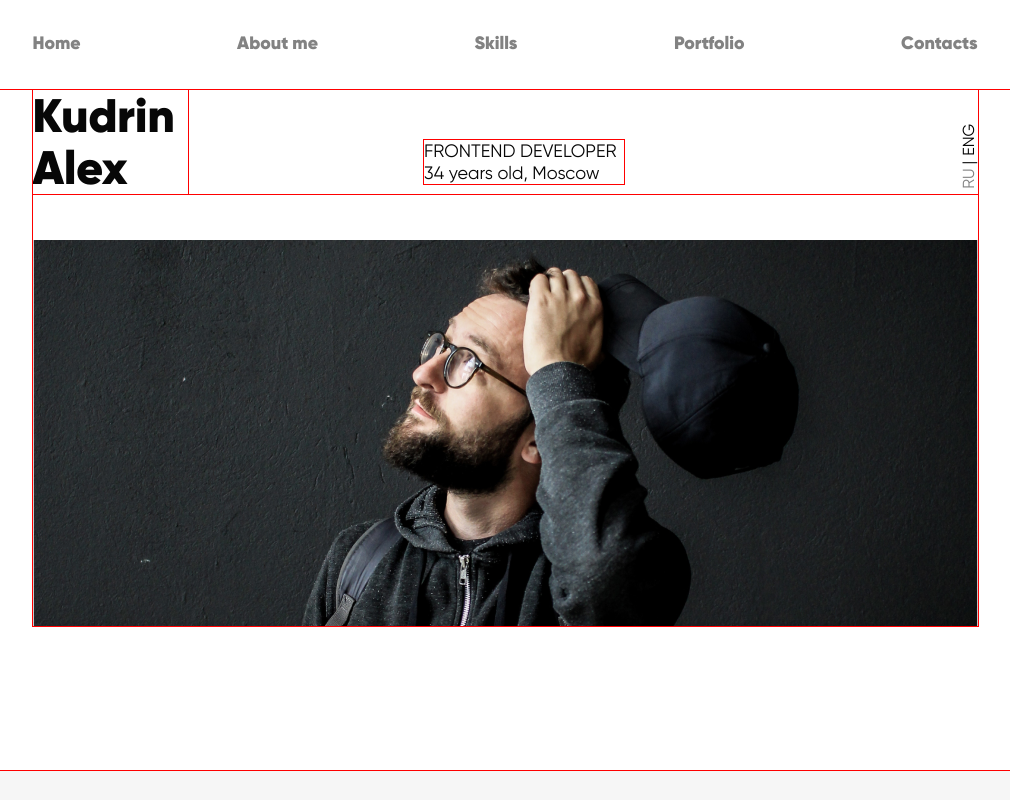
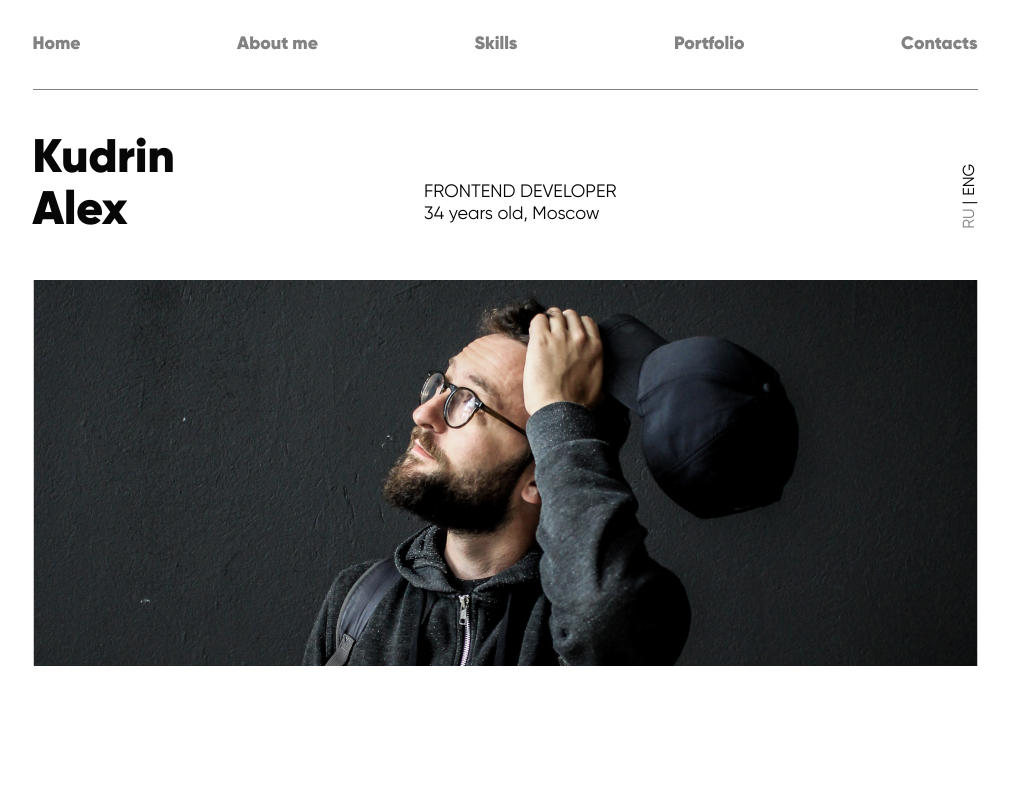
Before and after one commit to The-Mechanical-Ocean/my-portfolio, a React (Create React App) app: page / in a window 1280 px wide. Shown: the top 800 px of the page, without its empty margins (135-1145 px from the left). Built offline with nearby package versions, Linux system fonts and the light colour scheme.

Commit message:
fix hero!!

```diff
--- a/src/components/Hero/Hero.css
+++ b/src/components/Hero/Hero.css
@@ -1,5 +1,5 @@
 .hero {
-  margin: 0 auto 0;
+  margin: 40px auto 0;
   max-width: 1280px;
   /* width: 99.8%; */
   height: 680px;
@@ -8,7 +8,7 @@
   /* justify-content: space-between;  */
   align-content: center;
   /* align-items: flex-end; */
-  /* outline: 1px solid red; */
+  outline: none;
   /* background: linear-gradient(180deg, #FFFFFF 0%, #F1F1F1 100%); */
 }
 
@@ -20,7 +20,7 @@
   flex-direction: column;
   justify-content: space-between;
   /* align-items: flex-start; */
-  /* outline: 1px solid red; */
+  outline: none;
   /* border-bottom: 1px solid rgba(130, 130, 130, 1); */
 }
 
@@ -32,7 +32,7 @@
   /* flex-direction: column; */
   justify-content: space-between;
   align-items: flex-end;
-  /* outline: 1px solid red; */
+  outline: none;
   /* border-bottom: 1px solid rgba(130, 130, 130, 1); */
 }
 
@@ -42,7 +42,7 @@
   font-size: 47px;
   line-height: 52px;
   color: #070707;
-  /* outline: 1px solid red; */
+  outline: none;
 }
 
 .hero__profi {
@@ -51,7 +51,7 @@
   font-size: 18px;
   line-height: 22px;
   color: #070707;
-  /* outline: 1px solid red; */
+  outline: none;
 }
 
 .hero__profi-ru {
--- a/src/components/Hero/Hero.js
+++ b/src/components/Hero/Hero.js
@@ -1,6 +1,7 @@
 import React from "react";
+
+import { LangActiveContext } from "../../context/LangActiveContext";
 import "./Hero.css";
-import { LangActiveContext } from "../../context/LangActiveContext";
 
 function Hero() {
   const { lang } = React.useContext(LangActiveContext);
```
